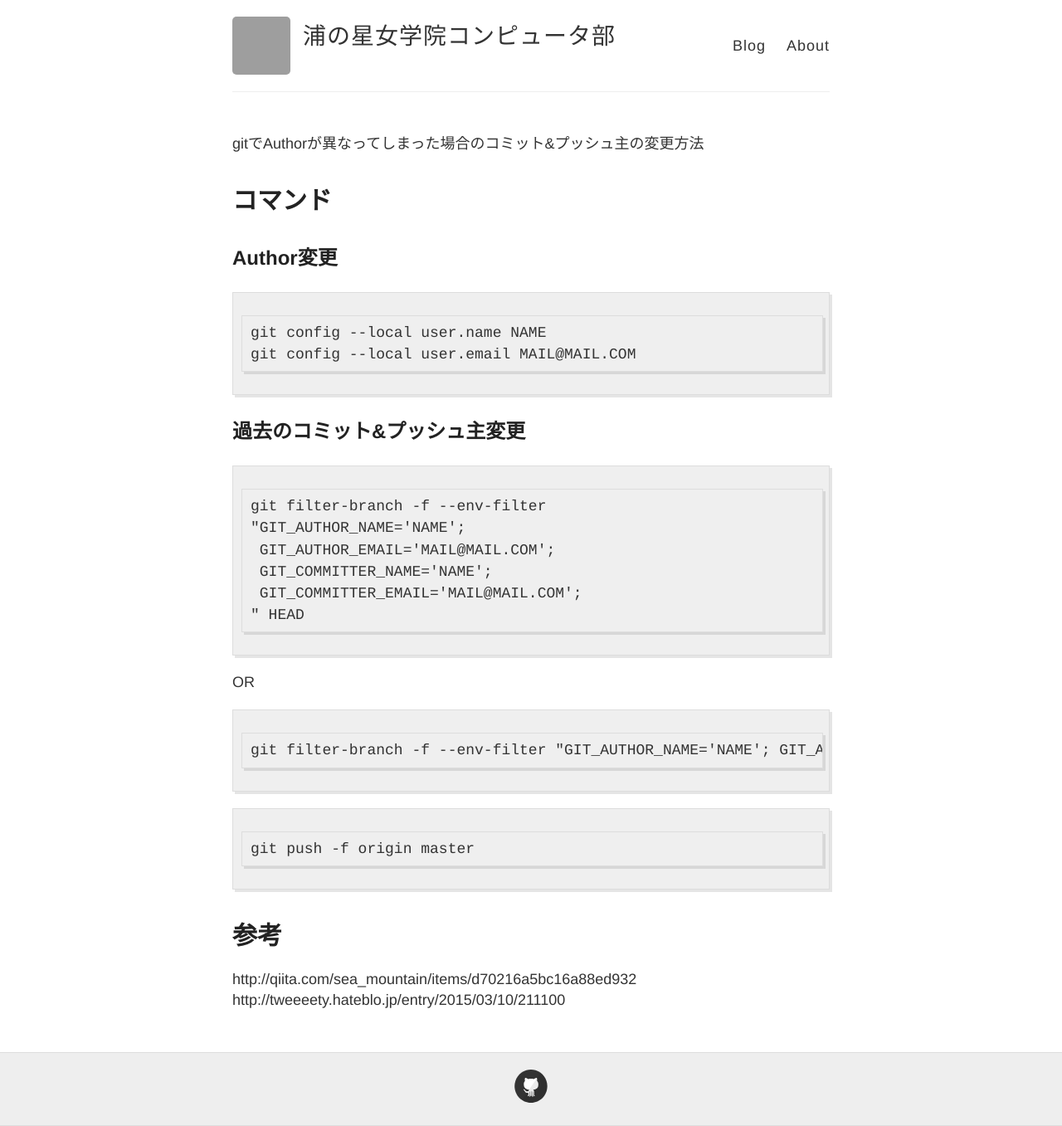
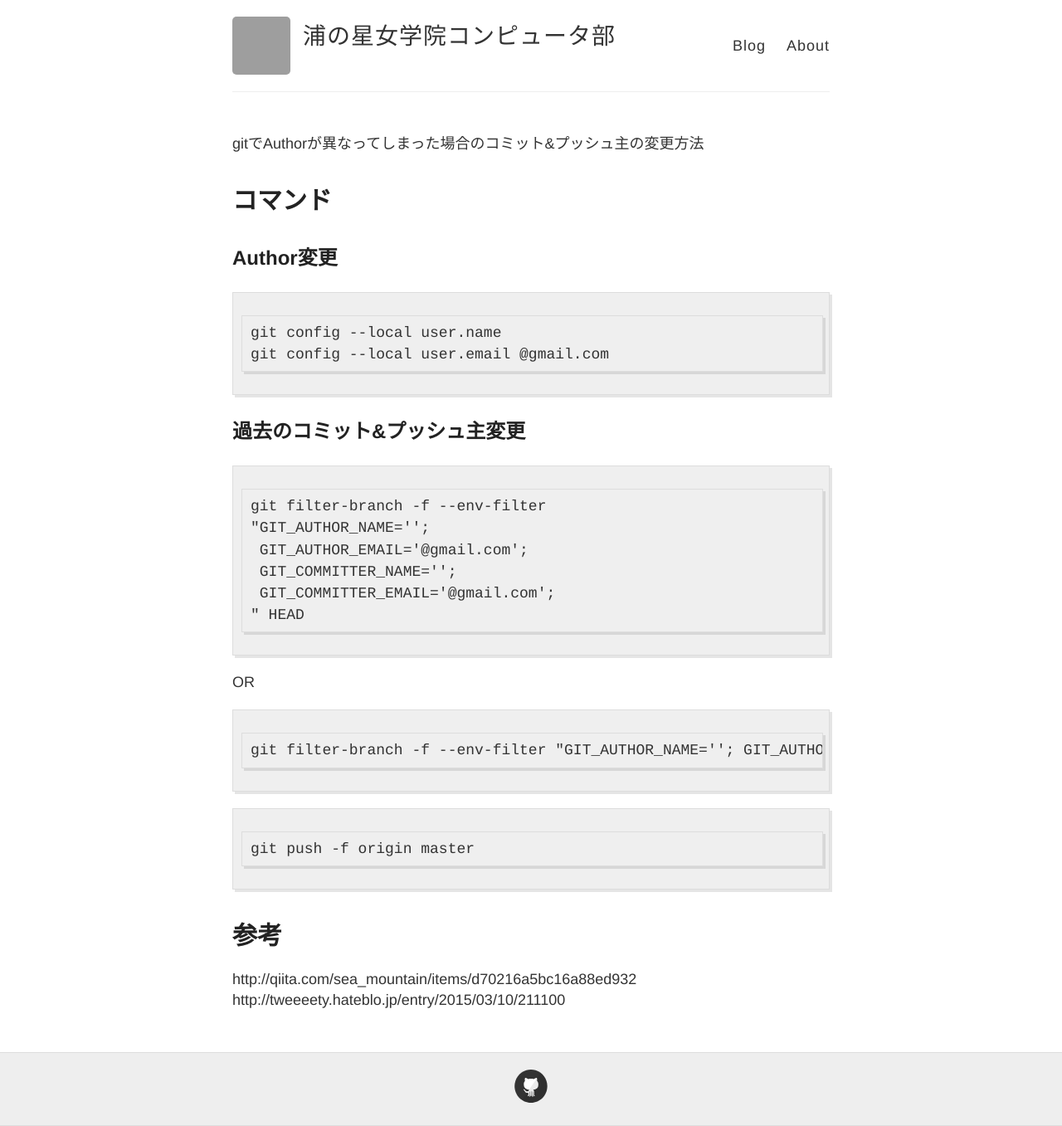
Before and after one commit to tt-coder/tt-coder.github.io, a Jekyll site: the page built from _posts/2017-01-07-git-rename.md, in a window 1280 px wide. Shown: the whole page at 83% size. Built offline with Jekyll 4.4.1, drawn with Linux system fonts in a browser that asks for light colours; grey boxes are pictures that could not be loaded.

Commit message:
modify 20170107

````diff
--- a/_posts/2017-01-07-git-rename.md
+++ b/_posts/2017-01-07-git-rename.md
@@ -11,25 +11,25 @@ gitでAuthorが異なってしまった場合のコミット&プッシュ主の
 ## Author変更
 
 ```
-git config --local user.name NAME
-git config --local user.email MAIL@MAIL.COM
+git config --local user.name
+git config --local user.email @gmail.com
 ```
 
 ## 過去のコミット&プッシュ主変更
 
 ```
 git filter-branch -f --env-filter
-"GIT_AUTHOR_NAME='NAME';
- GIT_AUTHOR_EMAIL='MAIL@MAIL.COM';
- GIT_COMMITTER_NAME='NAME';
- GIT_COMMITTER_EMAIL='MAIL@MAIL.COM';
+"GIT_AUTHOR_NAME='';
+ GIT_AUTHOR_EMAIL='@gmail.com';
+ GIT_COMMITTER_NAME='';
+ GIT_COMMITTER_EMAIL='@gmail.com';
 " HEAD
 ```
 
 OR
 
 ```
-git filter-branch -f --env-filter "GIT_AUTHOR_NAME='NAME'; GIT_AUTHOR_EMAIL='MAIL@MAIL.COM'; GIT_COMMITTER_NAME='NAME'; GIT_COMMITTER_EMAIL='MAIL@MAIL.COM'; " HEAD
+git filter-branch -f --env-filter "GIT_AUTHOR_NAME=''; GIT_AUTHOR_EMAIL='@gmail.com'; GIT_COMMITTER_NAME=''; GIT_COMMITTER_EMAIL='@gmail.com'; " HEAD
 ```
 
 ```
````
